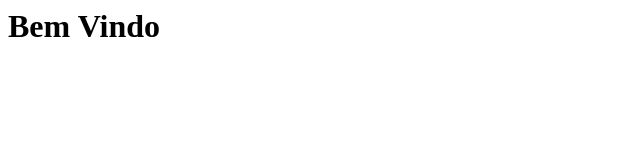
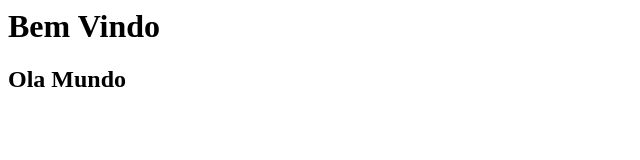
Before and after one commit to duuholiver/curso_github, a plain HTML site: page index.html in a window 1280 px wide. Shown: the whole page, without its empty margins (0-640 px from the left). Drawn offline with Linux system fonts and the light colour scheme.

Commit message:
Criando novas funcionalidades na home

```diff
--- a/index.html
+++ b/index.html
@@ -1 +1,2 @@
 <h1>Bem Vindo</h1>
+<h2>Ola Mundo</h2>
```
Also changed, not shown: a.txt (added), nomes.txt.
